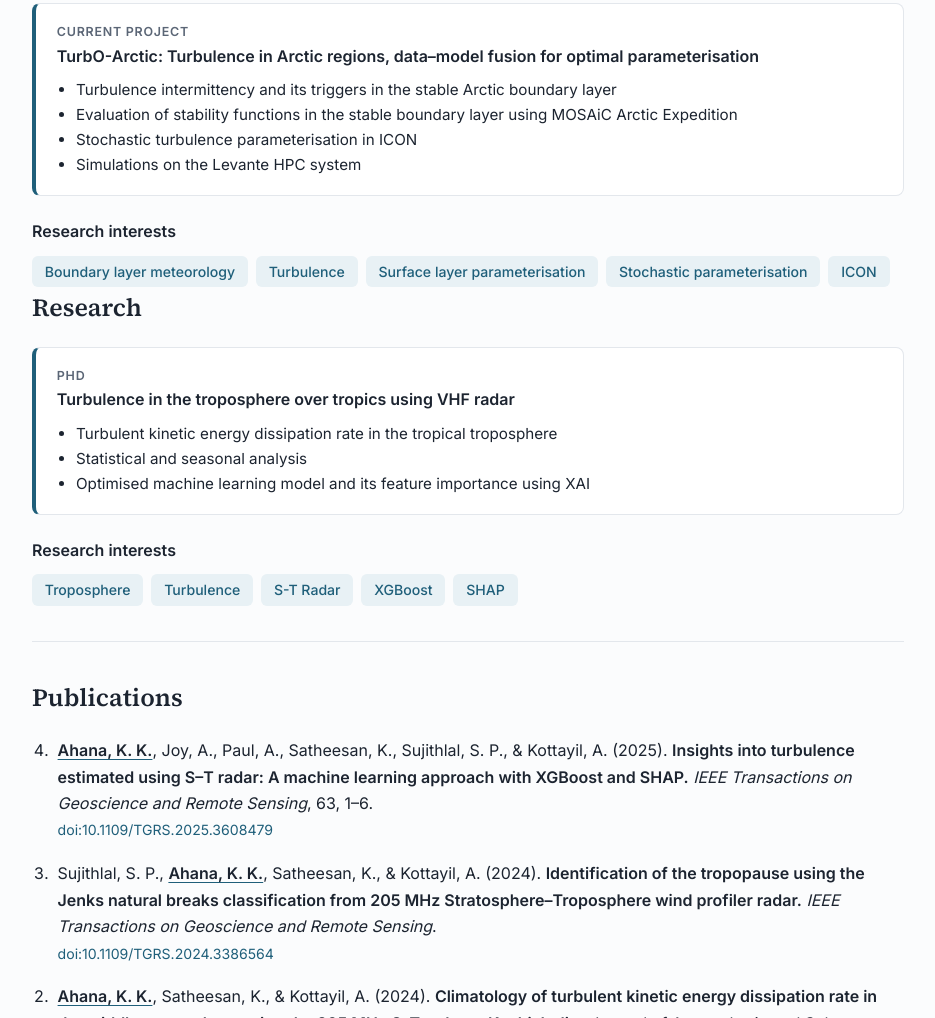
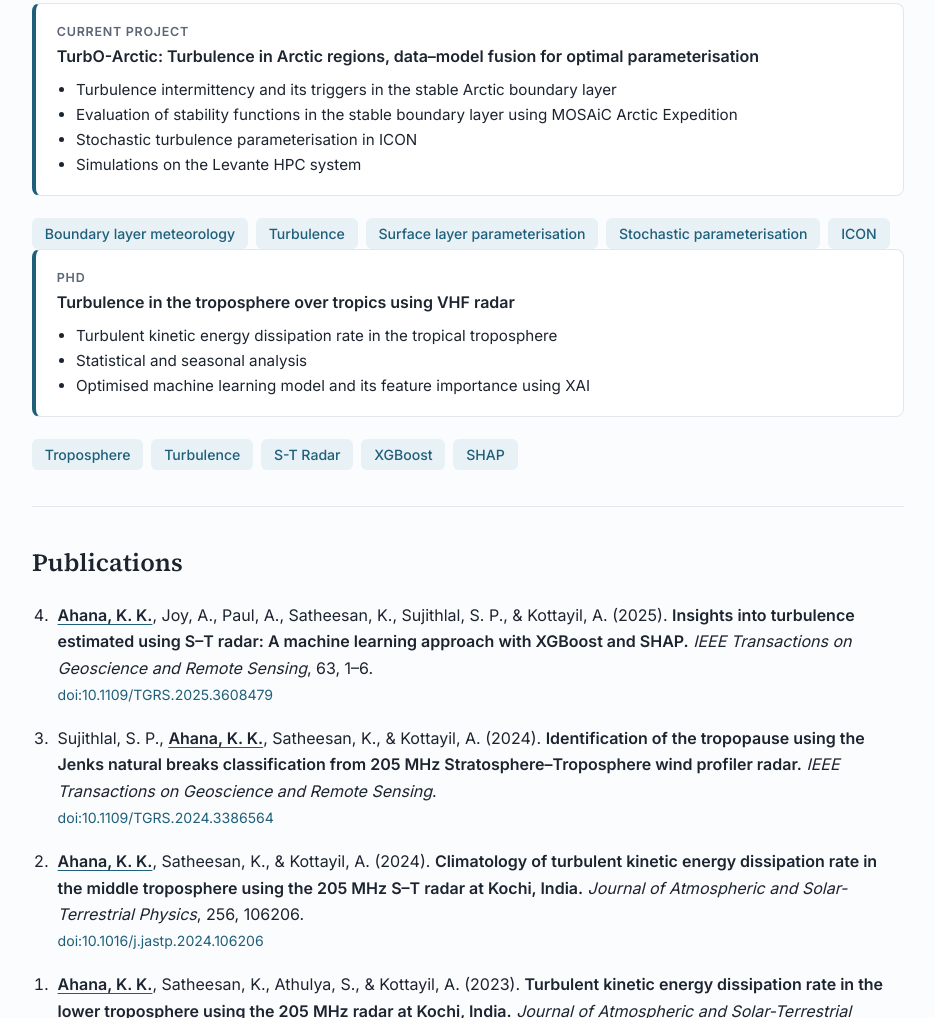
Before and after one commit to ahanakk/ahanakk.github.io, a plain HTML site: page index.html in a window 1280 px wide. Shown: the part 877-1895 px from the top of the page, without its empty margins (172-1107 px from the left). Drawn offline with Linux system fonts and the light colour scheme.

Commit message:
Comment out research interests headings in index.html
Comment out headings related to research interests.

```diff
--- a/index.html
+++ b/index.html
@@ -203,7 +203,7 @@
         <li>Simulations on the Levante HPC system</li>
       </ul>
     </div>
-    <h3 style="margin-bottom:0.7rem;">Research interests</h3>
+    <!-- <h3 style="margin-bottom:0.7rem;">Research interests</h3> -->
     <ul class="tags">
       <li>Boundary layer meteorology</li>
       <li>Turbulence</li>
@@ -211,7 +211,7 @@
       <li>Stochastic parameterisation</li>
       <li>ICON</li>
     </ul>
-    <h2>Research</h2>
+    <!-- <h2>Research</h2> -->
     <div class="callout">
       <div class="label">PhD </div>
       <h3>Turbulence in the troposphere over tropics using VHF radar</h3>
@@ -221,7 +221,8 @@
         <li>Optimised machine learning model and its feature importance using XAI</li>
       </ul>
     </div>
-    <h3 style="margin-bottom:0.7rem;">Research interests</h3>
+    <!-- <h3 style="margin-bottom:0.7rem;">Research interests</h3> -->
+
     <ul class="tags">
       <li>Troposphere</li>
       <li>Turbulence</li>
```
